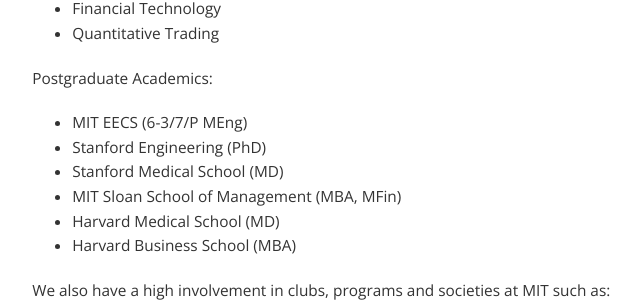
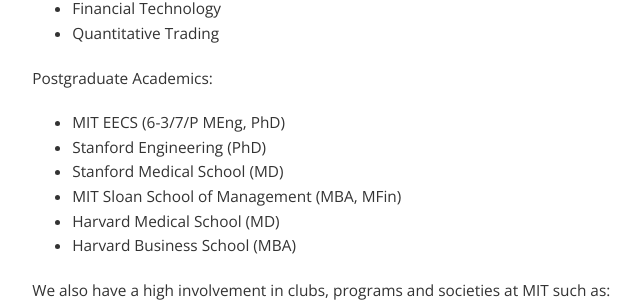
Before and after one commit to pktmasseta/pktmasseta.github.io, a Jekyll site: the page built from _brothers/index.md, in a window 1280 px wide and 900 px high, scrolled down 2223 px. Shown: the part 148-454 px from the top of the window, without its empty margins (385-1025 px from the left). Built offline with Jekyll 4.4.1, drawn with Linux system fonts in a browser that asks for light colours.

Commit message:
correction for academics - EECS PhD

```diff
--- a/_brothers/index.md
+++ b/_brothers/index.md
@@ -77,7 +77,7 @@
 
 Postgraduate Academics:
 
-- MIT EECS (6-3/7/P MEng)
+- MIT EECS (6-3/7/P MEng, PhD)
 - Stanford Engineering (PhD)
 - Stanford Medical School (MD)
 - MIT Sloan School of Management (MBA, MFin)
```
